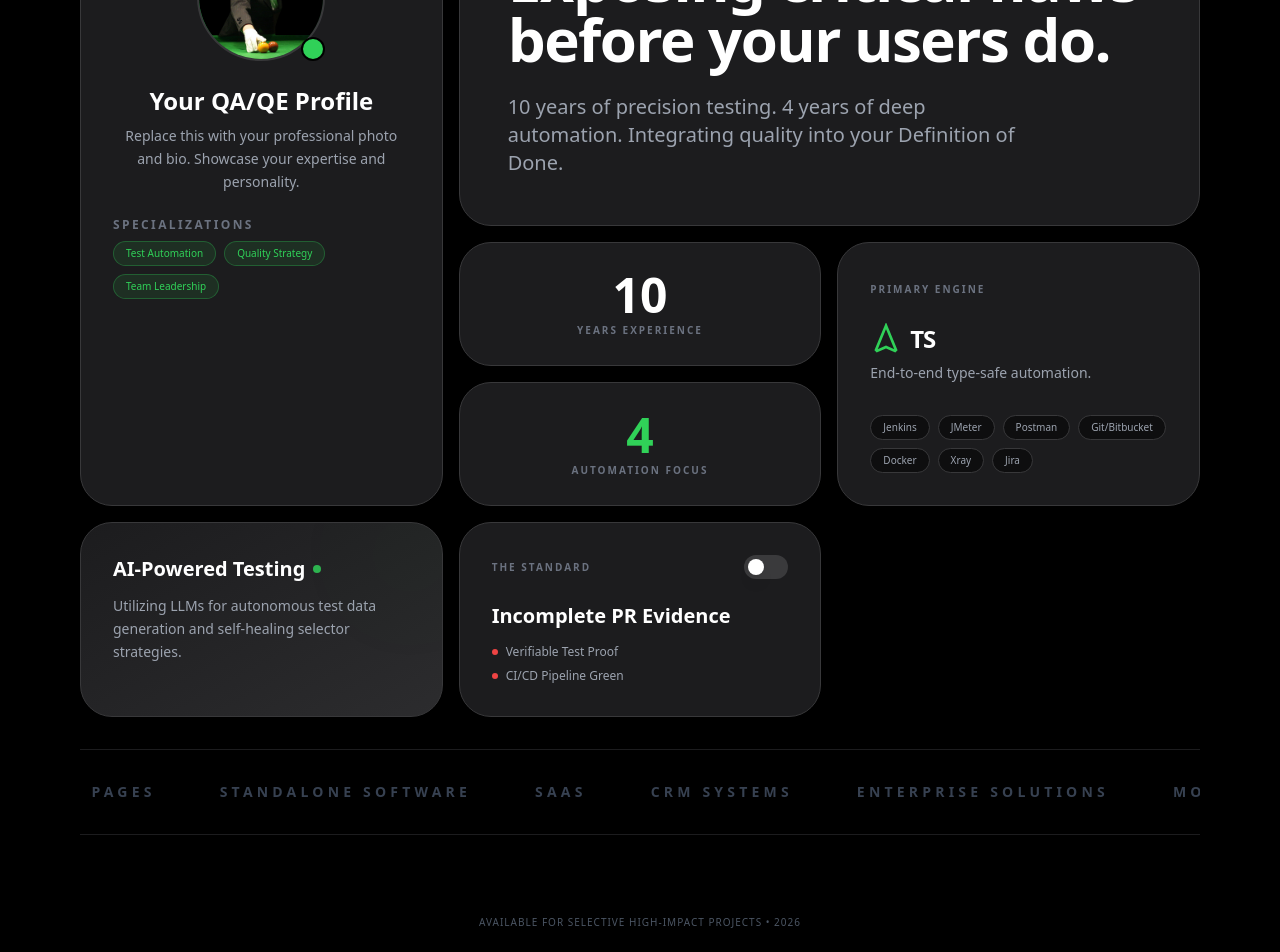
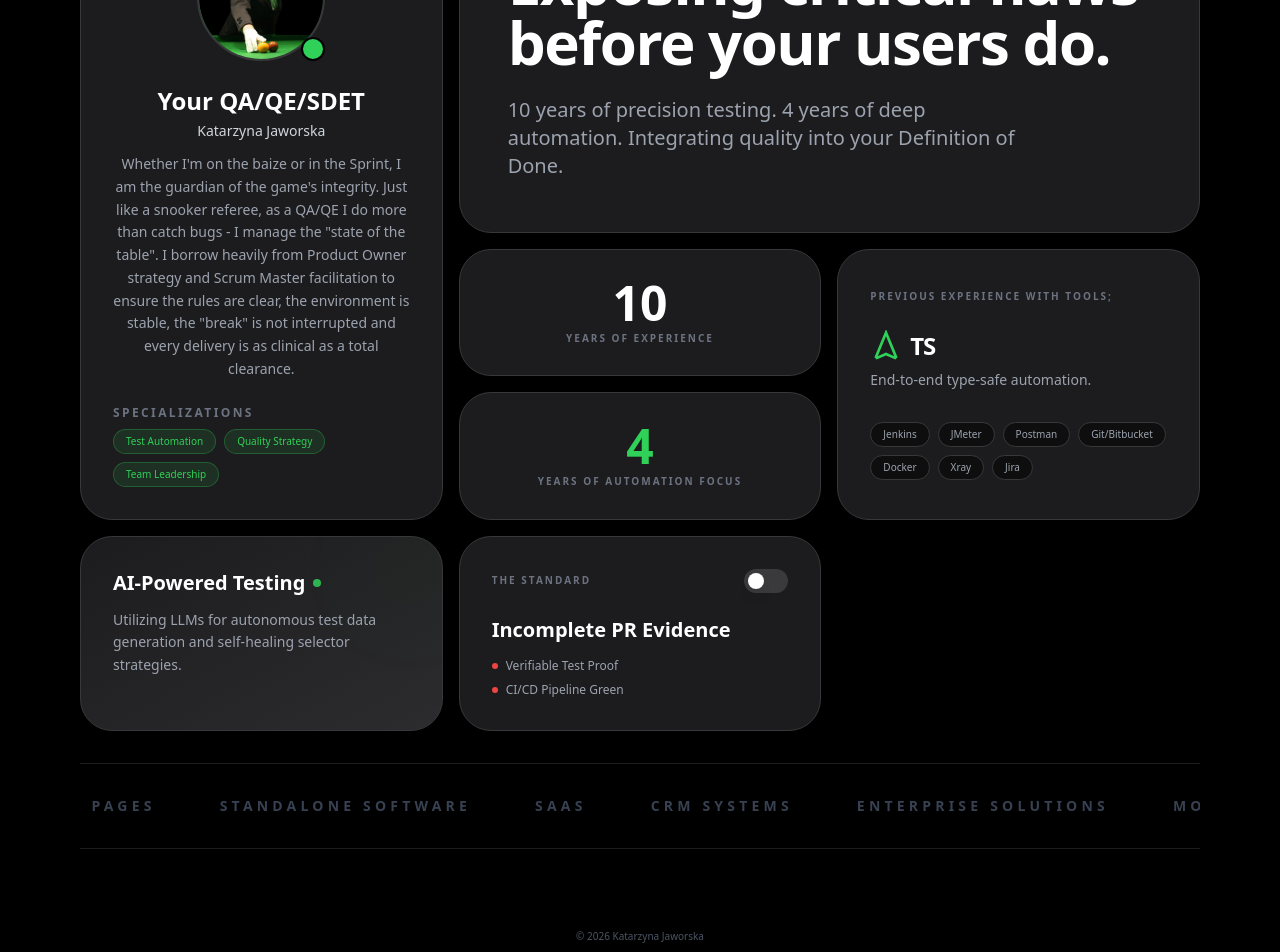
Before and after one commit to diantris/wroqet, a Next.js app: page / in a window 1280 px wide. Shown: the part 180-1132 px from the top of the page. Built offline with nearby package versions, Linux system fonts and the light colour scheme.

Commit message:
Bio and wording changes

```diff
--- a/app/page.tsx
+++ b/app/page.tsx
@@ -39,11 +39,13 @@ export default function ProfessionalPortfolio() {
             <div className="w-32 h-32 rounded-full bg-gradient-to-br from-[#30d158] to-[#1c1c1e] border-2 border-[#38383a] overflow-hidden flex-shrink-0 relative">
               <Image src={diAv} alt="Profile photo" fill className="object-cover" />
             </div>
+
             <div className="absolute bottom-0 right-0 w-6 h-6 bg-[#30d158] rounded-full border-2 border-[#000000]" />
           </div>
-          <h3 className="text-2xl font-bold mb-2">Your QA/QE Profile</h3>
+          <h3 className="text-2xl font-bold mb-1">Your QA/QE/SDET</h3>
+          <p className="text-sm text-gray-300 mb-3">Katarzyna Jaworska</p>
           <p className="text-sm text-gray-400 mb-6 leading-relaxed">
-            Replace this with your professional photo and bio. Showcase your expertise and personality.
+            Whether I'm on the baize or in the Sprint, I am the guardian of the game's integrity. Just like a snooker referee, as a QA/QE I do more than catch bugs - I manage the "state of the table". I borrow heavily from Product Owner strategy and Scrum Master facilitation to ensure the rules are clear, the environment is stable, the "break" is not interrupted and every delivery is as clinical as a total clearance.
           </p>
           <div className="w-full space-y-2 text-left">
             <div className="text-xs uppercase tracking-[0.2em] text-gray-500 font-bold">Specializations</div>
@@ -80,7 +82,7 @@ export default function ProfessionalPortfolio() {
             className="bg-[#1c1c1e] border border-[#38383a] rounded-[32px] p-6 flex flex-col items-center justify-center text-center"
           >
             <span className="text-5xl font-bold mb-1">10</span>
-            <span className="text-[10px] uppercase tracking-[0.2em] text-gray-500 font-semibold">Years Experience</span>
+            <span className="text-[10px] uppercase tracking-[0.2em] text-gray-500 font-semibold">Years of Experience</span>
           </motion.div>
           <motion.div
             initial={{ opacity: 0, scale: 0.95 }}
@@ -89,7 +91,7 @@ export default function ProfessionalPortfolio() {
             className="bg-[#1c1c1e] border border-[#38383a] rounded-[32px] p-6 flex flex-col items-center justify-center text-center"
           >
             <span className="text-5xl font-bold text-[#30d158] mb-1">4</span>
-            <span className="text-[10px] uppercase tracking-[0.2em] text-gray-500 font-semibold">Automation Focus</span>
+            <span className="text-[10px] uppercase tracking-[0.2em] text-gray-500 font-semibold">Years of Automation Focus</span>
           </motion.div>
         </div>
 
@@ -100,7 +102,7 @@ export default function ProfessionalPortfolio() {
           transition={{ delay: 0.2 }}
           className="bg-[#1c1c1e] border border-[#38383a] rounded-[32px] p-8"
         >
-          <span className="text-[10px] uppercase tracking-[0.2em] text-gray-500 font-bold">Primary Engine</span>
+          <span className="text-[10px] uppercase tracking-[0.2em] text-gray-500 font-bold">Previous experience with tools;</span>
           <div className="mt-6 mb-8">
             <PlaywrightTSLogo />
             <p className="text-sm text-gray-400 mt-2">End-to-end type-safe automation.</p>
@@ -184,8 +186,8 @@ export default function ProfessionalPortfolio() {
       </div>
 
       {/* FOOTER */}
-      <footer className="mt-20 text-center text-gray-600 text-[10px] uppercase tracking-widest">
-        Available for Selective High-Impact Projects • 2026
+      <footer className="mt-20 text-center text-gray-600 text-[10px]">
+        © 2026 Katarzyna Jaworska
       </footer>
 
       {/* MARQUEE STYLES */}
```
